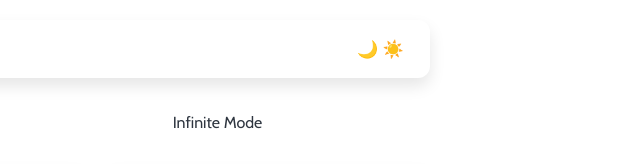
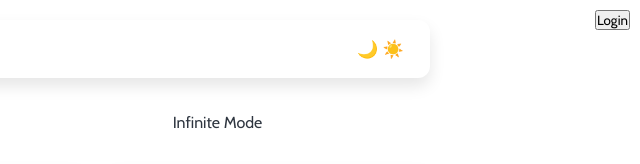
Before and after one commit to charrde/3clues, a website: page index.html in a window 1280 px wide. Shown: the top 164 px of the page, 640-1280 px from the left. Drawn offline with nearby package versions, Linux system fonts and the light colour scheme; a script that the page names is missing.

Commit message:
Update index.html

```diff
--- a/index.html
+++ b/index.html
@@ -153,14 +153,14 @@
 
     <div id="game-wrapper">
         <!-- Login Button and User Greeting -->
-        <!-- <div id="user-auth">
+        <div id="user-auth" style="display: hidden">
             <button id="login-btn">Login</button>
             <span id="user-greeting" style="display: none;">
                 Welcome, <span id="username-display"></span>!
                 <button id="profile-btn">Profile</button>
                 <button id="logout-btn">Logout</button>
             </span>
-        </div> -->
+        </div>
 
         <div id="toolbar">
             <button id="instructions-btn" class="btn-instructions">How to Play</button>
```
